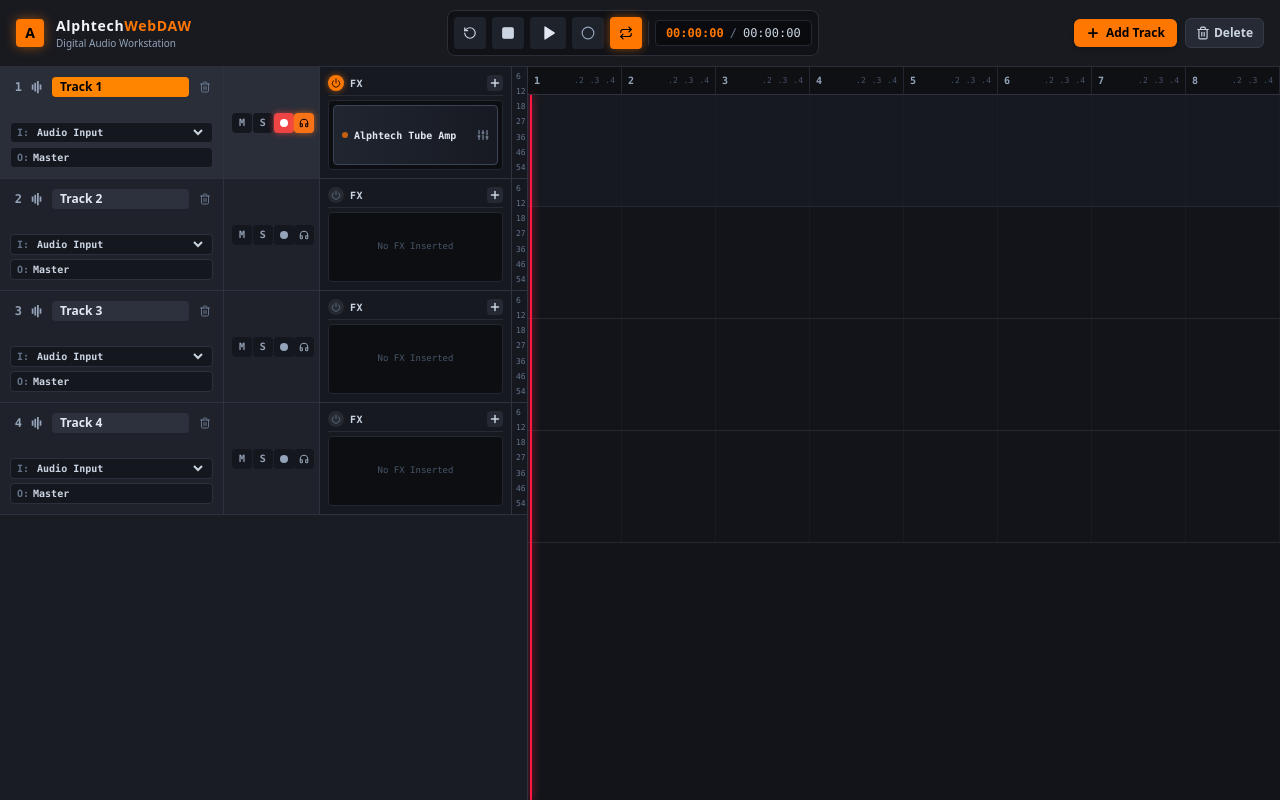
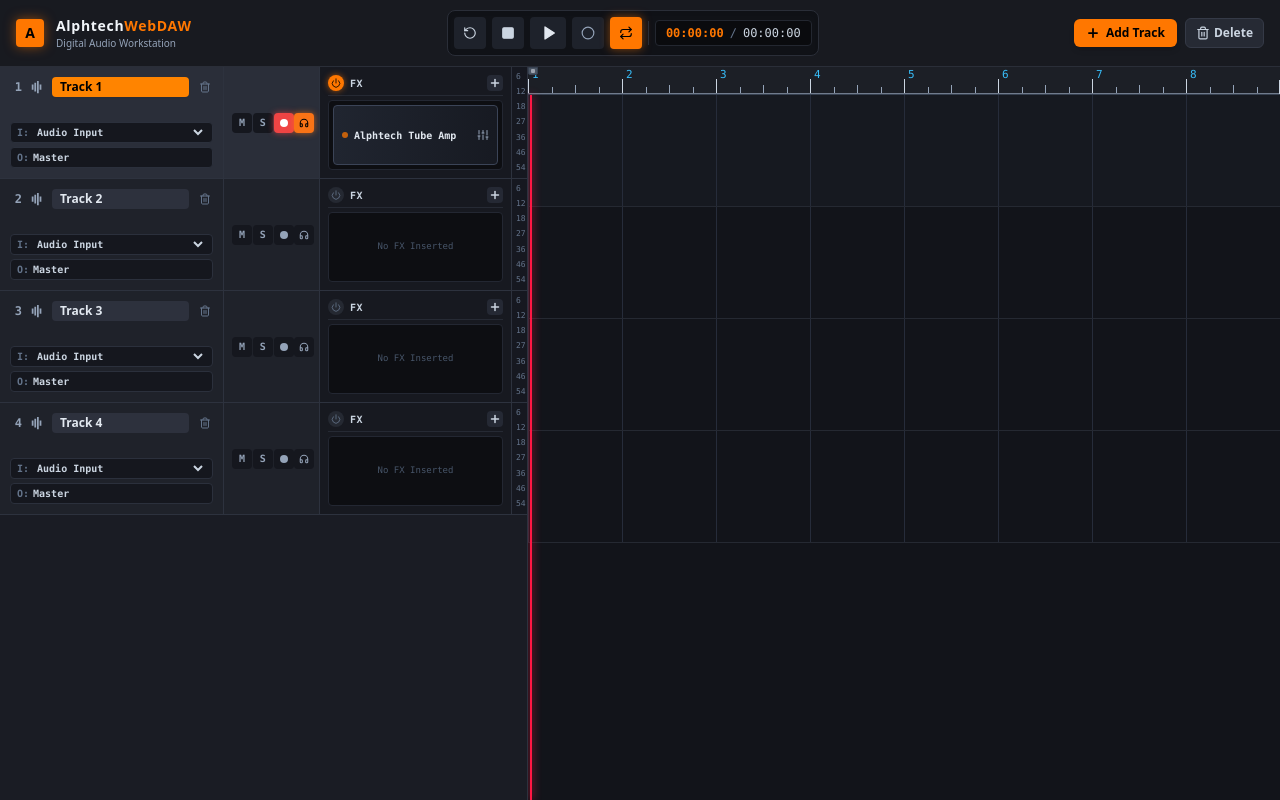
Before and after one commit to mikedevman/AlphtechWebDAW, a React (Vite) app: page / in a window 1280 px wide. Built offline with nearby package versions, Linux system fonts and the light colour scheme.

Commit message:
style: redesign measure ruler with DAW tick marks and blue measure numbers

```diff
--- a/src/components/TrackTimeline.tsx
+++ b/src/components/TrackTimeline.tsx
@@ -24,31 +24,49 @@ export const TrackTimeline: React.FC<TrackTimelineProps> = ({
 
   return (
     <div className="flex-1 bg-[#12141a] flex flex-col overflow-x-auto select-none relative">
-      {/* Measure Ruler Bar (Header) */}
+      {/* Measure Ruler Bar (Header) - Matching Cakewalk Sonar style */}
       <div
         onClick={handleTimelineClick}
-        className="h-7 bg-[#0e1014] border-b border-[#2d323e] flex text-[10px] font-mono text-slate-500 cursor-pointer relative shrink-0"
+        className="h-7 bg-[#1c1f26] border-b border-[#374151] flex cursor-pointer relative shrink-0 select-none overflow-hidden"
       >
-        {[1, 2, 3, 4, 5, 6, 7, 8].map((bar) => (
-          <div
-            key={bar}
-            className="flex-1 border-r border-[#222630] px-1.5 flex items-center justify-between"
-          >
-            <span className="font-bold text-slate-400">{bar}</span>
-            <div className="flex space-x-1.5 text-slate-600 text-[8px]">
-              <span>.2</span>
-              <span>.3</span>
-              <span>.4</span>
+        {/* Left top marker handle */}
+        <div className="absolute left-0 top-0 z-20 flex flex-col items-center">
+          <div className="w-2.5 h-2 bg-[#4b5563] border border-[#374151] rounded-b-[2px] flex items-center justify-center shadow-sm">
+            <span className="w-1 h-1 bg-[#9ca3af] rounded-[1px]" />
+          </div>
+        </div>
+
+        {/* Ruler measures */}
+        <div className="flex-1 flex relative h-full">
+          {[1, 2, 3, 4, 5, 6, 7, 8].map((bar) => (
+            <div key={bar} className="flex-1 relative h-full border-b border-[#94a3b8]/70">
+              {/* Major Measure Tick (Beat 1) */}
+              <div className="absolute left-0 bottom-0 w-[1px] h-3.5 bg-[#cbd5e1]" />
+
+              {/* Measure Number in Blue */}
+              <span className="absolute left-1 top-0.5 text-[11px] font-mono font-medium text-[#38bdf8] leading-none">
+                {bar}
+              </span>
+
+              {/* Sub-beat 2 tick */}
+              <div className="absolute left-[25%] bottom-0 w-[1px] h-1.5 bg-[#94a3b8]" />
+
+              {/* Sub-beat 3 tick */}
+              <div className="absolute left-[50%] bottom-0 w-[1px] h-2 bg-[#94a3b8]" />
+
+              {/* Sub-beat 4 tick */}
+              <div className="absolute left-[75%] bottom-0 w-[1px] h-1.5 bg-[#94a3b8]" />
             </div>
-          </div>
-        ))}
+          ))}
+          {/* Final end tick */}
+          <div className="w-[1px] h-3.5 bg-[#cbd5e1] absolute right-0 bottom-0" />
+        </div>
       </div>
 
       {/* Track Lanes Rows */}
       <div onClick={handleTimelineClick} className="flex-1 flex flex-col relative cursor-pointer">
         {tracks.map((track) => {
           const isSelected = track.id === selectedTrackId;
-          const hasAudio = track.inputSource !== 'none';
 
           return (
             <div
@@ -57,10 +75,10 @@ export const TrackTimeline: React.FC<TrackTimelineProps> = ({
                 isSelected ? 'bg-[#1a1e27]/50' : 'hover:bg-[#161820]'
               }`}
             >
-              {/* Vertical Measure Grid Lines */}
+              {/* Vertical Measure Grid Lines aligned with major ticks */}
               <div className="absolute inset-0 flex pointer-events-none">
                 {[1, 2, 3, 4, 5, 6, 7, 8].map((b) => (
-                  <div key={b} className="flex-1 border-r border-[#1a1e28]/70" />
+                  <div key={b} className="flex-1 border-l border-[#262c3a]" />
                 ))}
               </div>
 
```
